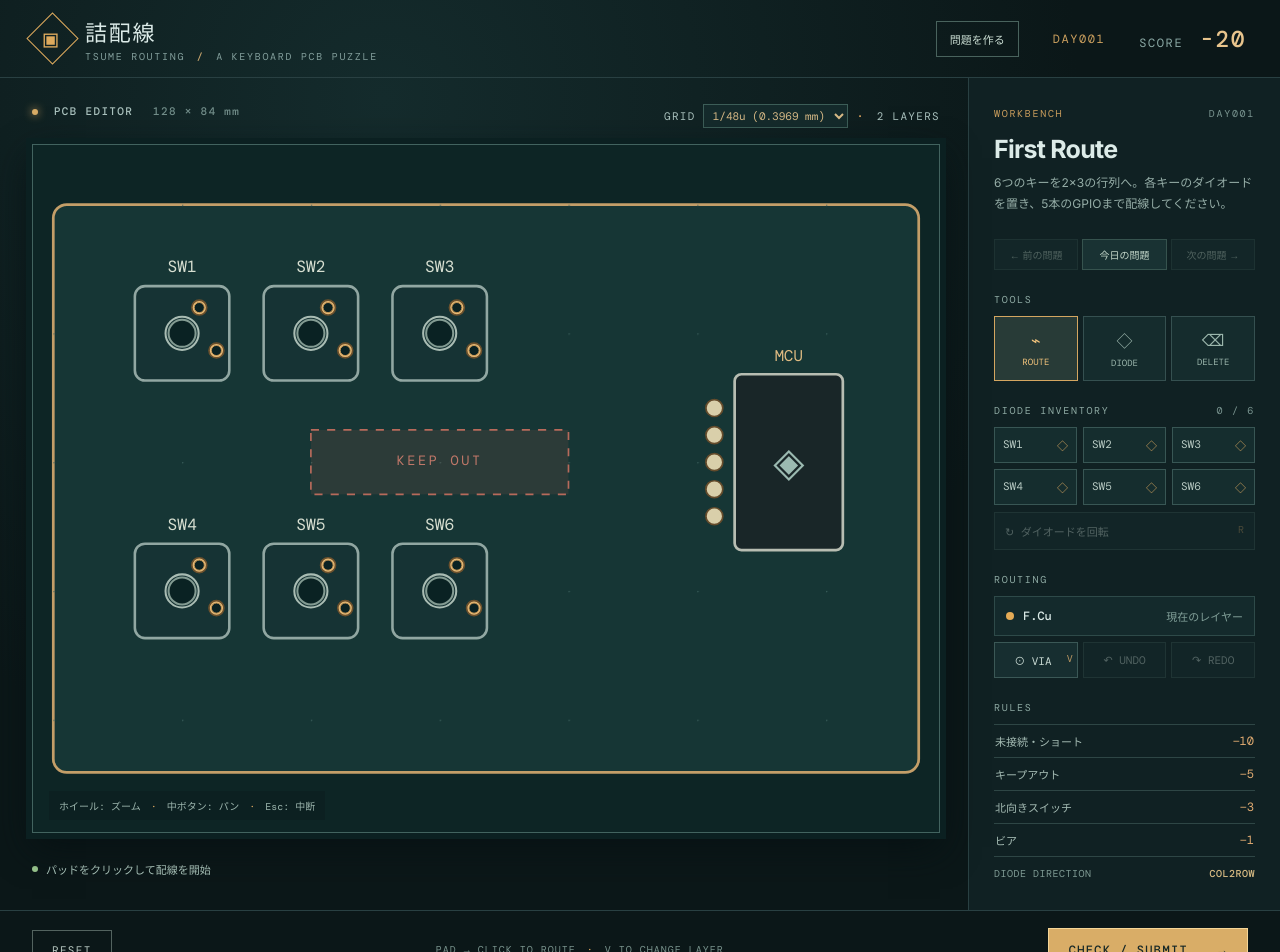
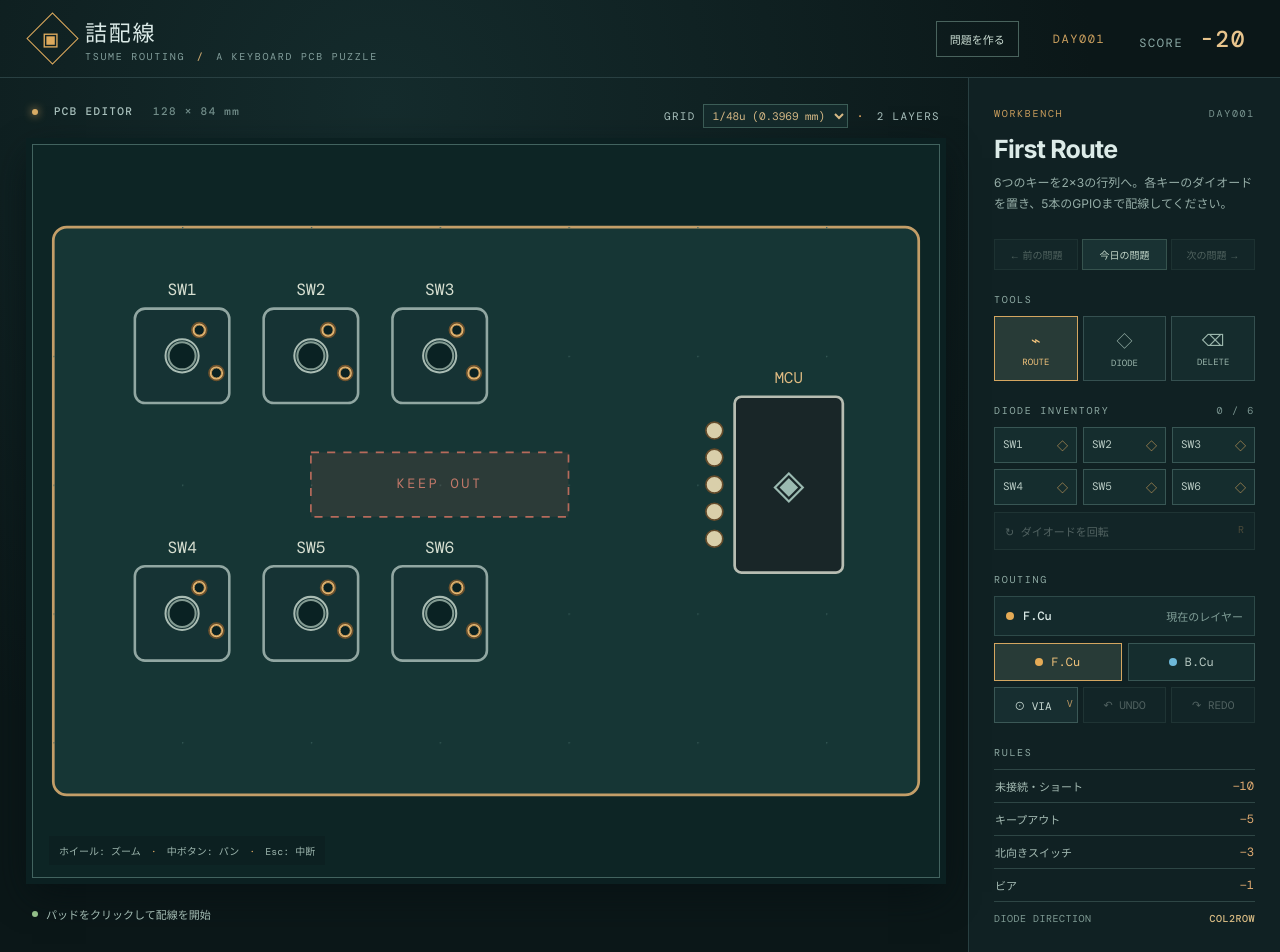
Before and after one commit to hringdrifi/tsume-routing, a React (Vite) app: page / in a window 1280 px wide. Shown: the top 952 px of the page. Built offline with nearby package versions, Linux system fonts and the light colour scheme.

Commit message:
Start routing on back copper from MX pins

```diff
--- a/src/App.tsx
+++ b/src/App.tsx
@@ -19,6 +19,7 @@ export default function App(){
   const [board,setBoard]=useState<BoardState>(()=>loadProgress(puzzle)??initialState(puzzle))
   const [past,setPast]=useState<BoardState[]>([]),[future,setFuture]=useState<BoardState[]>([])
   const [tool,setTool]=useState<Tool>('route'),[selected,setSelected]=useState<string|null>(null)
+  const [routeLayer,setRouteLayer]=useState<Layer>('F.Cu')
   const [draft,setDraft]=useState<RouteNode[]|null>(null),[cursor,setCursor]=useState<Point|null>(null)
   const [result,setResult]=useState(false),[notice,setNotice]=useState('パッドをクリックして配線を開始')
   const [editorOpen,setEditorOpen]=useState(false)
@@ -41,11 +42,18 @@ export default function App(){
     const trace:Trace={id:`T${++seq.current}`,nodes}
     commit({...board,traces:[...board.traces,trace]});setDraft(null);setNotice(`${trace.id} を追加`)
   }
-  const addVia=()=>{
-    if(!draft||!cursor){setNotice('配線中にVでビアを配置できます');return}
-    if(!inside(puzzle,cursor))return
-    const tail=draft[draft.length-1],path=asNodes(tail,cursor),at=path.at(-1)??tail
-    setDraft([...draft,...path,{...at,layer:other(at.layer)}]);setNotice(`${other(at.layer)} に切り替え`)
+  const changeLayer=(target?:Layer)=>{
+    if(!draft){if(target){setRouteLayer(target);setNotice(`${target} で配線を開始します`)}else setNotice('配線中にVでビアを配置できます');return}
+    const tail=draft[draft.length-1],next=target??other(tail.layer)
+    if(next===tail.layer)return
+    // A plated MX pin already reaches both copper layers; switching at its
+    // starting point needs no via and should not cost a point.
+    if(draft.length===1&&allPads.some(p=>p.kind==='switch'&&near(p,tail))){
+      setDraft([{...tail,layer:next}]);setRouteLayer(next);setNotice(`${next} から配線中`);return
+    }
+    if(!cursor||!inside(puzzle,cursor)){setNotice('盤面上でビアを配置してください');return}
+    const path=asNodes(tail,cursor),at=path.at(-1)??tail
+    setDraft([...draft,...path,{...at,layer:next}]);setRouteLayer(next);setNotice(`ビアを配置 · ${next} に切り替え`)
   }
   const rotateDiode=()=>{
     if(!selected)return
@@ -57,7 +65,7 @@ export default function App(){
     if((e.ctrlKey||e.metaKey)&&e.key.toLowerCase()==='z'){e.preventDefault();e.shiftKey?redo():undo();return}
     if(e.key==='Escape'){setDraft(null);setSelected(null);setNotice('操作を中断');return}
     if(e.key==='Backspace'&&draft){e.preventDefault();setDraft(draft.length>1?draft.slice(0,-1):null);return}
-    if(e.key.toLowerCase()==='v'){e.preventDefault();addVia()}
+    if(e.key.toLowerCase()==='v'){e.preventDefault();changeLayer()}
     if(e.key.toLowerCase()==='r'&&selected){e.preventDefault();rotateDiode()}
   };window.addEventListener('keydown',handler);return()=>window.removeEventListener('keydown',handler)})
   const onBoardClick=(e:React.MouseEvent<SVGSVGElement>)=>{
@@ -67,7 +75,7 @@ export default function App(){
   }
   const onPad=(pad:typeof allPads[number],e:React.MouseEvent)=>{
     e.stopPropagation();if(tool!=='route')return
-    if(!draft){setDraft([{x:pad.x,y:pad.y,layer:'F.Cu'}]);setCursor(pad);setNotice(`${pad.label} から配線中`);return}
+    if(!draft){if(routeLayer==='B.Cu'&&pad.kind!=='switch'){setNotice('このパッドはF.Cuから配線してください');return}setDraft([{x:pad.x,y:pad.y,layer:routeLayer}]);setCursor(pad);setNotice(`${pad.label} から ${routeLayer} で配線中`);return}
     if(draft[draft.length-1].layer!=='F.Cu'&&pad.kind!=='switch'){setNotice('このパッドへはF.Cuで接続してください');return}
     finish(pad)
   }
@@ -75,7 +83,7 @@ export default function App(){
   const displayNodes=draft?[...draft,...preview]:[]
   const viaPoints=(nodes:RouteNode[])=>nodes.slice(1).filter((n,i)=>n.layer!==nodes[i].layer)
   const routeLines=(nodes:RouteNode[],id:string,interactive=false)=>traceSegments(nodes).map((s,i)=><line key={`${id}-${i}`} x1={s.a.x} y1={s.a.y} x2={s.b.x} y2={s.b.y} className={`trace ${s.layer==='F.Cu'?'front':'back'} ${interactive?'existing':'preview'}`} onClick={interactive&&tool==='delete'?(e)=>{e.stopPropagation();commit({...board,traces:board.traces.filter(t=>t.id!==id)});setNotice(`${id} を削除`)}:undefined}/> )
-  const liveLayer=draft?.at(-1)?.layer??'F.Cu'
+  const liveLayer=draft?.at(-1)?.layer??routeLayer
   const dayNumber=Number(puzzle.id.match(/^day(\d+)$/)?.[1]??0)
   const navigateDay=(n:number)=>{location.href=`${import.meta.env.BASE_URL}?puzzle=day${String(n).padStart(3,'0')}`}
   return <div className="app"><header><div className="brand"><span className="brand-mark">◈</span><div><strong>詰配線</strong><small>TSUME ROUTING <b>/</b> A KEYBOARD PCB PUZZLE</small></div></div><div className="header-right"><button className="open-editor" onClick={()=>setEditorOpen(true)}>問題を作る</button><span className="day">{puzzle.id.toUpperCase()}</span><span className="score">SCORE <b>{checked.score}</b></span></div></header>
@@ -97,10 +105,10 @@ export default function App(){
     <aside><div className="panel-title">WORKBENCH <span>{puzzle.id.toUpperCase()}</span></div><h2>{puzzle.title}</h2><p className="panel-intro">{puzzle.switches.length}つのキーを{puzzle.matrix.rows}×{puzzle.matrix.cols}の行列へ。各キーのダイオードを置き、{puzzle.mcu.pins.length}本のGPIOまで配線してください。</p>{dayNumber>0&&<div className="daily-nav"><button disabled={dayNumber<=1} onClick={()=>navigateDay(dayNumber-1)}>← 前の問題</button><button onClick={()=>navigateDay(todayNumber())}>今日の問題</button><button disabled={dayNumber>=todayNumber()} onClick={()=>navigateDay(dayNumber+1)}>次の問題 →</button></div>}
       <div className="section-label">TOOLS</div><div className="tool-row"><button className={tool==='route'?'active':''} onClick={()=>{setTool('route');setSelected(null)}}>⌁ <span>ROUTE</span></button><button className={tool==='place'?'active':''} onClick={()=>{setTool('place');setDraft(null)}}>◇ <span>DIODE</span></button><button className={tool==='delete'?'active':''} onClick={()=>{setTool('delete');setDraft(null)}}>⌫ <span>DELETE</span></button></div>
       <div className="section-label">DIODE INVENTORY <span>{board.diodes.filter(d=>d.position).length} / {board.diodes.length}</span></div><div className="inventory">{board.diodes.map(d=><button key={d.switchId} className={selected===d.switchId?'picked':''} onClick={()=>{setTool('place');setSelected(d.switchId);setDraft(null);setNotice(`${d.switchId} を盤面に配置 · Rで回転`)}}>{d.switchId}<span>{d.position?'●':'◇'}</span></button>)}</div><button className="secondary full" onClick={rotateDiode} disabled={!selected}>↻ ダイオードを回転 <kbd>R</kbd></button>
-      <div className="section-label">ROUTING</div><div className="layer-box"><span className={`layer-swatch ${liveLayer==='F.Cu'?'front':'back'}`}/><strong>{liveLayer}</strong><span>現在のレイヤー</span></div><div className="action-row"><button className="secondary" onClick={addVia}>⊙ VIA <kbd>V</kbd></button><button className="secondary" onClick={undo} disabled={!past.length}>↶ UNDO</button><button className="secondary" onClick={redo} disabled={!future.length}>↷ REDO</button></div>
+      <div className="section-label">ROUTING</div><div className="layer-box"><span className={`layer-swatch ${liveLayer==='F.Cu'?'front':'back'}`}/><strong>{liveLayer}</strong><span>現在のレイヤー</span></div><div className="layer-picker" role="group" aria-label="配線レイヤー">{(['F.Cu','B.Cu'] as const).map(layer=><button key={layer} type="button" className={liveLayer===layer?'active':''} aria-pressed={liveLayer===layer} onClick={()=>changeLayer(layer)}><span className={`layer-swatch ${layer==='F.Cu'?'front':'back'}`}/>{layer}</button>)}</div><div className="action-row"><button className="secondary" onClick={()=>changeLayer()}>⊙ VIA <kbd>V</kbd></button><button className="secondary" onClick={undo} disabled={!past.length}>↶ UNDO</button><button className="secondary" onClick={redo} disabled={!future.length}>↷ REDO</button></div>
       <div className="section-label">RULES</div><div className="rules"><div><span>未接続・ショート</span><b>−10</b></div><div><span>キープアウト</span><b>−5</b></div><div><span>北向きスイッチ</span><b>−3</b></div><div><span>ビア</span><b>−1</b></div></div><p className="direction">DIODE DIRECTION <b>{puzzle.matrix.diodeDirection}</b></p>
     </aside></main>
-    <footer><button className="reset" onClick={()=>{commit(initialState(puzzle));setDraft(null);setSelected(null);setNotice('盤面をリセット')}}>RESET</button><div className="footer-note">PAD → CLICK TO ROUTE <span>·</span> V TO CHANGE LAYER</div><button className="check" onClick={()=>{setResult(true);setNotice(checked.clear?'CLEAR!':'問題箇所を盤面に表示しています')}}>CHECK / SUBMIT <span>→</span></button></footer>
+    <footer><button className="reset" onClick={()=>{commit(initialState(puzzle));setDraft(null);setSelected(null);setNotice('盤面をリセット')}}>RESET</button><div className="footer-note">SELECT F.Cu / B.Cu → CLICK PAD <span>·</span> V TO PLACE VIA</div><button className="check" onClick={()=>{setResult(true);setNotice(checked.clear?'CLEAR!':'問題箇所を盤面に表示しています')}}>CHECK / SUBMIT <span>→</span></button></footer>
     {result&&<div className="result-backdrop" onClick={()=>setResult(false)}><div className="result-card" onClick={e=>e.stopPropagation()}><button className="close" onClick={()=>setResult(false)}>×</button><div className="eyebrow">{puzzle.id.toUpperCase()} / RESULT</div><h2 className={checked.clear?'clear':'incomplete'}>{checked.clear?'CLEAR':'NOT YET'}</h2><div className="total"><span>TOTAL SCORE</span><strong>{checked.score}</strong></div><div className="result-grid"><div>接続エラー <b>{checked.missing+checked.shorts}</b></div><div>キープアウト <b>{checked.keepout}</b></div><div>ビア <b>{checked.viaCount}</b></div><div>配線長 <b>{checked.length.toFixed(1)} mm</b></div></div>{checked.issues.length>0&&<div className="issue-list">{checked.issues.map((issue,i)=><p key={i} className={issue.fatal?'bad':'warn'}>{issue.message}</p>)}</div>}<button className="continue" onClick={()=>setResult(false)}>盤面に戻る</button></div></div>}
     {editorOpen&&<Editor source={puzzle} onClose={()=>setEditorOpen(false)} onPlay={next=>{setEditorOpen(false);setPuzzle(next);setBoard(initialState(next));setPast([]);setFuture([]);setDraft(null);setSelected(null);setView({x:0,y:0,w:next.board.width,h:next.board.height});location.hash=`p=${encodePuzzle(next)}`}}/>}
   </div>
```
Also changed, not shown: src/style.css, 1 other file (tests, documents, lock files or other folders).
